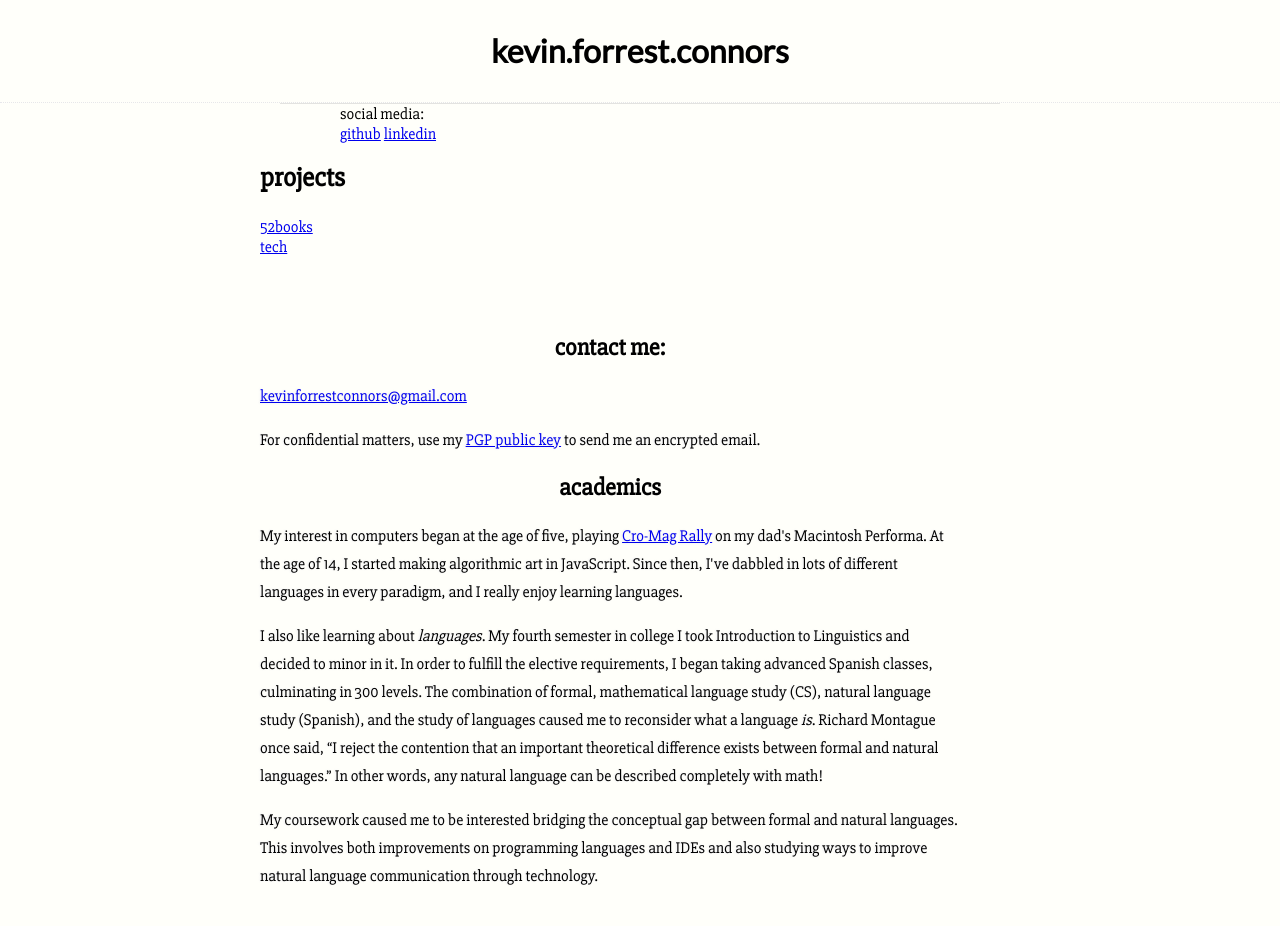
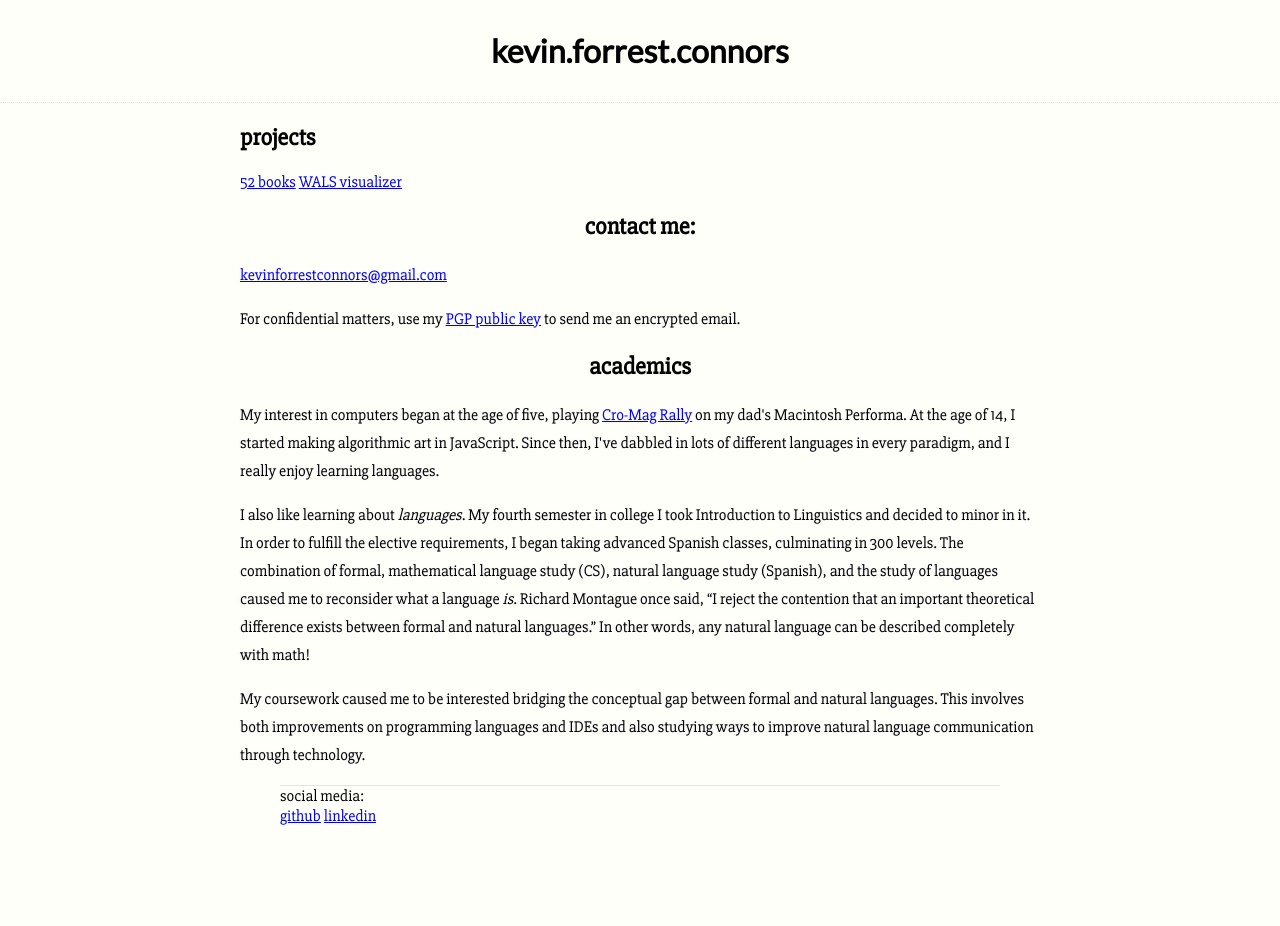
Before and after one commit to kevinforrestconnors/kevinforrestconnors.github.io, a plain HTML site: page index.html in a window 1280 px wide. After the commit the page ends 886 px from the top, so only its background shows below. Drawn offline with Linux system fonts and the light colour scheme.

Commit message:
fine tuned

```diff
--- a/index.html
+++ b/index.html
@@ -13,17 +13,13 @@
 </div>
 
 <section class="main-content">
-  <div class="s-left">
-    <nav class="s-left">
-      <ul class="blog">
-        <li><h2>projects</h2></li>
-        <li><a href="read-52-books.html">52books</a></li>
-        <li><a href="WALS visualizer">tech</a></li>
-      </ul>
-    </nav>
+  <div class="section-1">
+    <h2>projects</h2>
+    <a href="fifty-two-books.html">52 books</a>
+    <a href="wals-visualizer.html">WALS visualizer</a>
   </div>
-  <div class="s-right">
-    <div>
+
+  <div class="section-2">
     <h2 class="text-align-center">contact me:</h2>
     <p>
       <a href="mailto:kevinforrestconnors@gmail.com">kevinforrestconnors@gmail.com</a>
@@ -32,7 +28,8 @@
       For confidential matters, use my <a href="public-key.html">PGP public key</a> to send me an encrypted email.
     </p>
   </div>
-    <div>
+
+  <div class="section-3">
     <h2 class="text-align-center">academics</h2>
     <p>
       My interest in computers began at the age of five, playing <a href="https://en.wikipedia.org/wiki/Cro-Mag_Rally">Cro-Mag Rally</a> on my dad's Macintosh Performa.  At the age of 14, I started making algorithmic art in JavaScript.  Since then, I've dabbled in lots of different languages in every paradigm, and I really enjoy learning languages.
@@ -44,7 +41,6 @@
       My coursework caused me to be interested bridging the conceptual gap between formal and natural languages.  This involves both improvements on programming languages and IDEs and also studying ways to improve natural language communication through technology.
     </p>
   </div>
-  </div>
 </section>
 
 <div class="s-bottom">
--- a/stylesheets/styles.css
+++ b/stylesheets/styles.css
@@ -67,7 +67,7 @@ section.main-content {
 }
 
 .s-bottom {
-  width: calc(100% - (2 * 100px));
+  width: calc(100% - 250px);
   max-width: 720px;
   height: 100px;
   margin: 0 auto;
```
Lines whose indentation alone changed are shown as unchanged.
